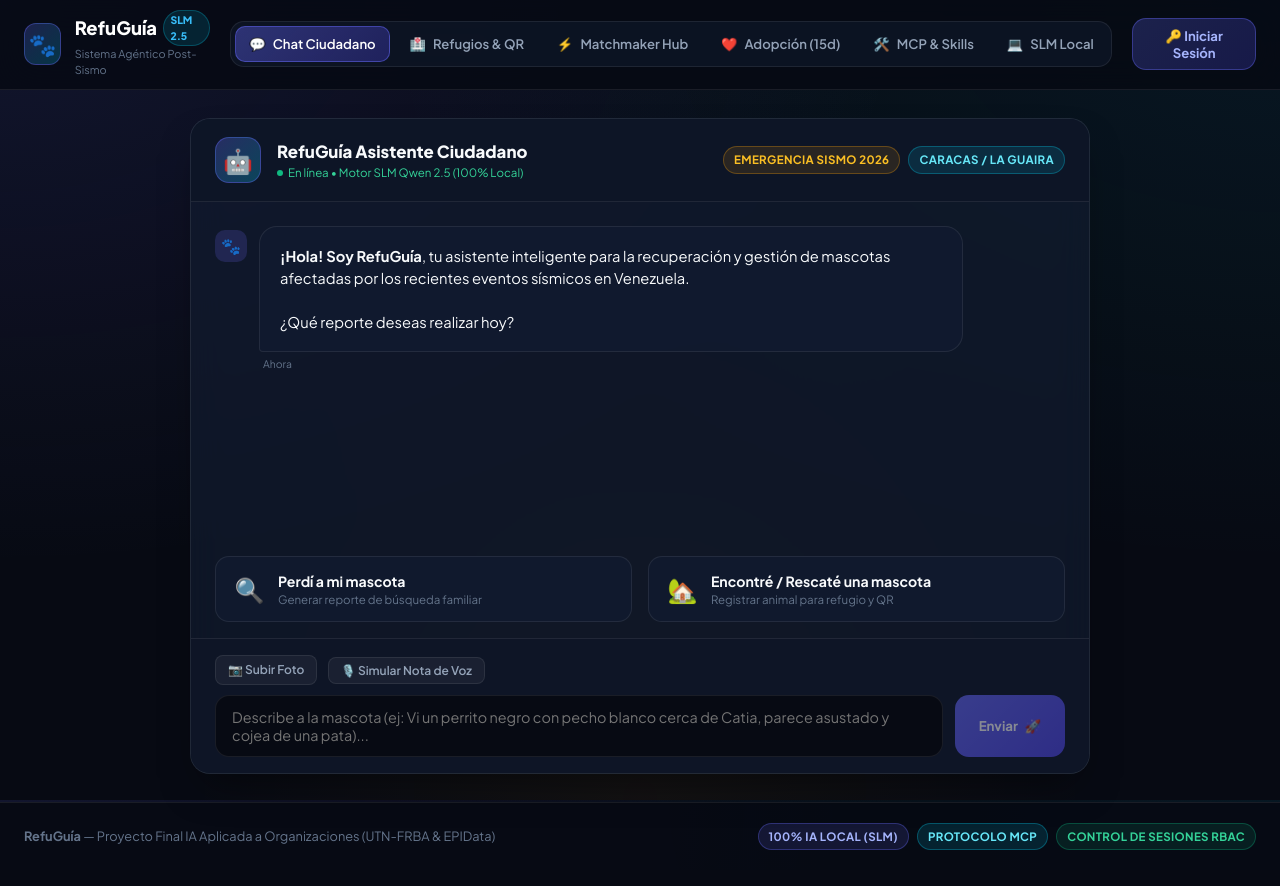
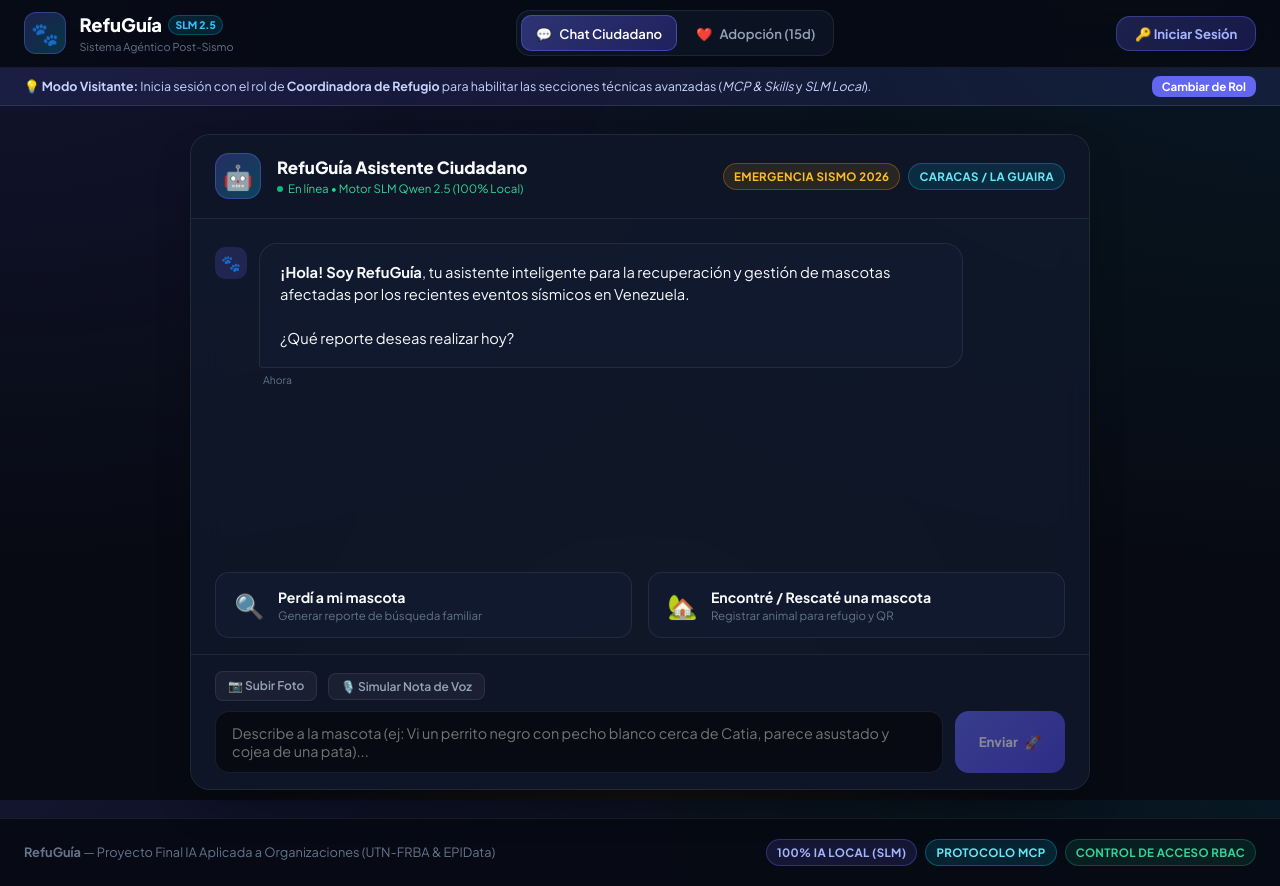
Before and after one commit to vrivasdev/refu-guia, a Vue app in the folder frontend/: page / in a window 1280 px wide. Built offline with nearby package versions, Linux system fonts and the light colour scheme.

Commit message:
feat(rbac): restringir visibilidad de pestanas tecnicas (MCP y SLM Local) exclusivamente a la Coordinadora y anadir guardias de ruta

```diff
--- a/frontend/src/App.vue
+++ b/frontend/src/App.vue
@@ -16,29 +16,60 @@
           </div>
         </router-link>
 
-        <!-- NAV LINKS -->
+        <!-- DYNAMIC NAV MENU ACCORDING TO ROLE -->
         <nav class="nav-menu">
+          <!-- SIEMPRE VISIBLE: CHAT CIUDADANO -->
           <router-link to="/" class="nav-pill" active-class="nav-pill-active">
             <span class="pill-icon">💬</span>
             <span class="pill-label">Chat Ciudadano</span>
           </router-link>
-          <router-link to="/refugios" class="nav-pill" active-class="nav-pill-active">
+
+          <!-- REFUGIOS & QR: shelter_admin y rescuer -->
+          <router-link
+            v-if="hasRole(['shelter_admin', 'rescuer'])"
+            to="/refugios"
+            class="nav-pill"
+            active-class="nav-pill-active"
+          >
             <span class="pill-icon">🏥</span>
             <span class="pill-label">Refugios & QR</span>
           </router-link>
-          <router-link to="/matches" class="nav-pill" active-class="nav-pill-active">
+
+          <!-- MATCHMAKER HUB: shelter_admin, rescuer, citizen -->
+          <router-link
+            v-if="hasRole(['shelter_admin', 'rescuer', 'citizen'])"
+            to="/matches"
+            class="nav-pill"
+            active-class="nav-pill-active"
+          >
             <span class="pill-icon">⚡</span>
             <span class="pill-label">Matchmaker Hub</span>
           </router-link>
+
+          <!-- ADOPCION: publico, adopter, shelter_admin -->
           <router-link to="/adopcion" class="nav-pill" active-class="nav-pill-active">
             <span class="pill-icon">❤️</span>
             <span class="pill-label">Adopción (15d)</span>
           </router-link>
-          <router-link to="/mcp" class="nav-pill" active-class="nav-pill-active">
+
+          <!-- MCP & SKILLS: EXCLUSIVO COORDINADORA / SHELTER_ADMIN -->
+          <router-link
+            v-if="hasRole('shelter_admin')"
+            to="/mcp"
+            class="nav-pill"
+            active-class="nav-pill-active"
+          >
             <span class="pill-icon">🛠️</span>
             <span class="pill-label">MCP & Skills</span>
           </router-link>
-          <router-link to="/terminal-slm" class="nav-pill" active-class="nav-pill-active">
+
+          <!-- SLM LOCAL TERMINAL: EXCLUSIVO COORDINADORA / SHELTER_ADMIN -->
+          <router-link
+            v-if="hasRole('shelter_admin')"
+            to="/terminal-slm"
+            class="nav-pill"
+            active-class="nav-pill-active"
+          >
             <span class="pill-icon">💻</span>
             <span class="pill-label">SLM Local</span>
           </router-link>
@@ -55,7 +86,7 @@
               <span class="user-name">{{ currentUser.name }}</span>
               <span :class="['badge', getRoleBadgeClass(currentUser.role)]">{{ currentUser.role_label || currentUser.role }}</span>
             </div>
-            <button class="btn-logout" @click.stop="logout" title="Cerrar Sesión">✕</button>
+            <button class="btn-logout" @click.stop="handleLogout" title="Cerrar Sesión">✕</button>
           </div>
 
           <!-- LOGIN BUTTON IF GUEST -->
@@ -65,6 +96,12 @@
         </div>
       </div>
     </header>
+
+    <!-- ROLE RESTRICTION NOTICE BANNER IF GUEST -->
+    <div v-if="!currentUser" class="role-hint-banner">
+      <span>💡 <strong>Modo Visitante:</strong> Inicia sesión con el rol de <strong>Coordinadora de Refugio</strong> para habilitar las secciones técnicas avanzadas (<em>MCP & Skills</em> y <em>SLM Local</em>).</span>
+      <button class="btn-banner-login" @click="showLoginModal = true">Cambiar de Rol</button>
+    </div>
 
     <!-- MAIN VIEW -->
     <main class="page-container">
@@ -80,7 +117,7 @@
         <div class="footer-badges">
           <span class="badge badge-primary">100% IA Local (SLM)</span>
           <span class="badge badge-cyan">Protocolo MCP</span>
-          <span class="badge badge-emerald">Control de Sesiones RBAC</span>
+          <span class="badge badge-emerald">Control de Acceso RBAC</span>
         </div>
       </div>
     </footer>
@@ -92,10 +129,12 @@
 
 <script setup>
 import { ref } from 'vue'
+import { useRouter } from 'vue-router'
 import { useAuth } from './services/auth'
 import LoginModal from './components/LoginModal.vue'
 
-const { currentUser, logout } = useAuth()
+const router = useRouter()
+const { currentUser, logout, hasRole } = useAuth()
 const showLoginModal = ref(false)
 
 const getUserInitials = (name) => {
@@ -111,6 +150,11 @@ const getRoleBadgeClass = (role) => {
     case 'adopter': return 'badge-emerald'
     default: return 'badge-primary'
   }
+}
+
+const handleLogout = () => {
+  logout()
+  router.push('/')
 }
 </script>
 
@@ -293,6 +337,26 @@ const getRoleBadgeClass = (role) => {
   color: #fb7185;
 }
 
+.role-hint-banner {
+  background: rgba(99, 102, 241, 0.12);
+  border-bottom: 1px solid rgba(99, 102, 241, 0.25);
+  padding: 0.5rem 1.5rem;
+  font-size: 0.78rem;
+  color: #c7d2fe;
+  display: flex;
+  align-items: center;
+  justify-content: space-between;
+}
+
+.btn-banner-login {
+  background: #6366f1;
+  color: white;
+  padding: 3px 10px;
+  border-radius: var(--radius-sm);
+  font-size: 0.72rem;
+  font-weight: 700;
+}
+
 .page-container {
   flex: 1;
   max-width: 1440px;
--- a/frontend/src/router/index.js
+++ b/frontend/src/router/index.js
@@ -1,4 +1,5 @@
 import { createRouter, createWebHistory } from 'vue-router'
+import { useAuth } from '../services/auth'
 import CitizenChatView from '../views/CitizenChatView.vue'
 import ShelterDashboardView from '../views/ShelterDashboardView.vue'
 import MatchesView from '../views/MatchesView.vue'
@@ -7,12 +8,42 @@ import McpExplorerView from '../views/McpExplorerView.vue'
 import LocalSlmTerminalView from '../views/LocalSlmTerminalView.vue'
 
 const routes = [
-  { path: '/', name: 'ChatCiudadano', component: CitizenChatView },
-  { path: '/refugios', name: 'Refugios', component: ShelterDashboardView },
-  { path: '/matches', name: 'Matches', component: MatchesView },
-  { path: '/adopcion', name: 'Adopcion', component: AdoptionPortalView },
-  { path: '/mcp', name: 'McpExplorer', component: McpExplorerView },
-  { path: '/terminal-slm', name: 'LocalSlmTerminal', component: LocalSlmTerminalView },
+  {
+    path: '/',
+    name: 'ChatCiudadano',
+    component: CitizenChatView,
+    meta: { public: true, title: 'Chat Ciudadano' }
+  },
+  {
+    path: '/refugios',
+    name: 'Refugios',
+    component: ShelterDashboardView,
+    meta: { roles: ['shelter_admin', 'rescuer'], title: 'Refugios & QR' }
+  },
+  {
+    path: '/matches',
+    name: 'Matches',
+    component: MatchesView,
+    meta: { roles: ['shelter_admin', 'rescuer', 'citizen'], title: 'Matchmaker Hub' }
+  },
+  {
+    path: '/adopcion',
+    name: 'Adopcion',
+    component: AdoptionPortalView,
+    meta: { public: true, title: 'Adopción Responsable' }
+  },
+  {
+    path: '/mcp',
+    name: 'McpExplorer',
+    component: McpExplorerView,
+    meta: { roles: ['shelter_admin'], title: 'MCP & Skills' }
+  },
+  {
+    path: '/terminal-slm',
+    name: 'LocalSlmTerminal',
+    component: LocalSlmTerminalView,
+    meta: { roles: ['shelter_admin'], title: 'SLM Local (Ollama)' }
+  },
 ]
 
 const router = createRouter({
@@ -20,4 +51,30 @@ const router = createRouter({
   routes
 })
 
+// Guardia de navegación por roles
+router.beforeEach((to, from, next) => {
+  const { hasRole, isAuthenticated } = useAuth()
+
+  if (to.meta.public) {
+    next()
+    return
+  }
+
+  if (to.meta.roles) {
+    if (!isAuthenticated()) {
+      alert(`⚠️ Acceso Restringido: Debes iniciar sesión con un rol autorizado (${to.meta.roles.join(', ')}) para acceder a "${to.meta.title}".`)
+      next({ path: '/' })
+      return
+    }
+
+    if (!hasRole(to.meta.roles)) {
+      alert(`⛔ Permisos Insuficientes: Tu rol actual no tiene acceso a "${to.meta.title}". Esta sección está reservada para: ${to.meta.roles.join(', ')}.`)
+      next({ path: '/' })
+      return
+    }
+  }
+
+  next()
+})
+
 export default router
```
